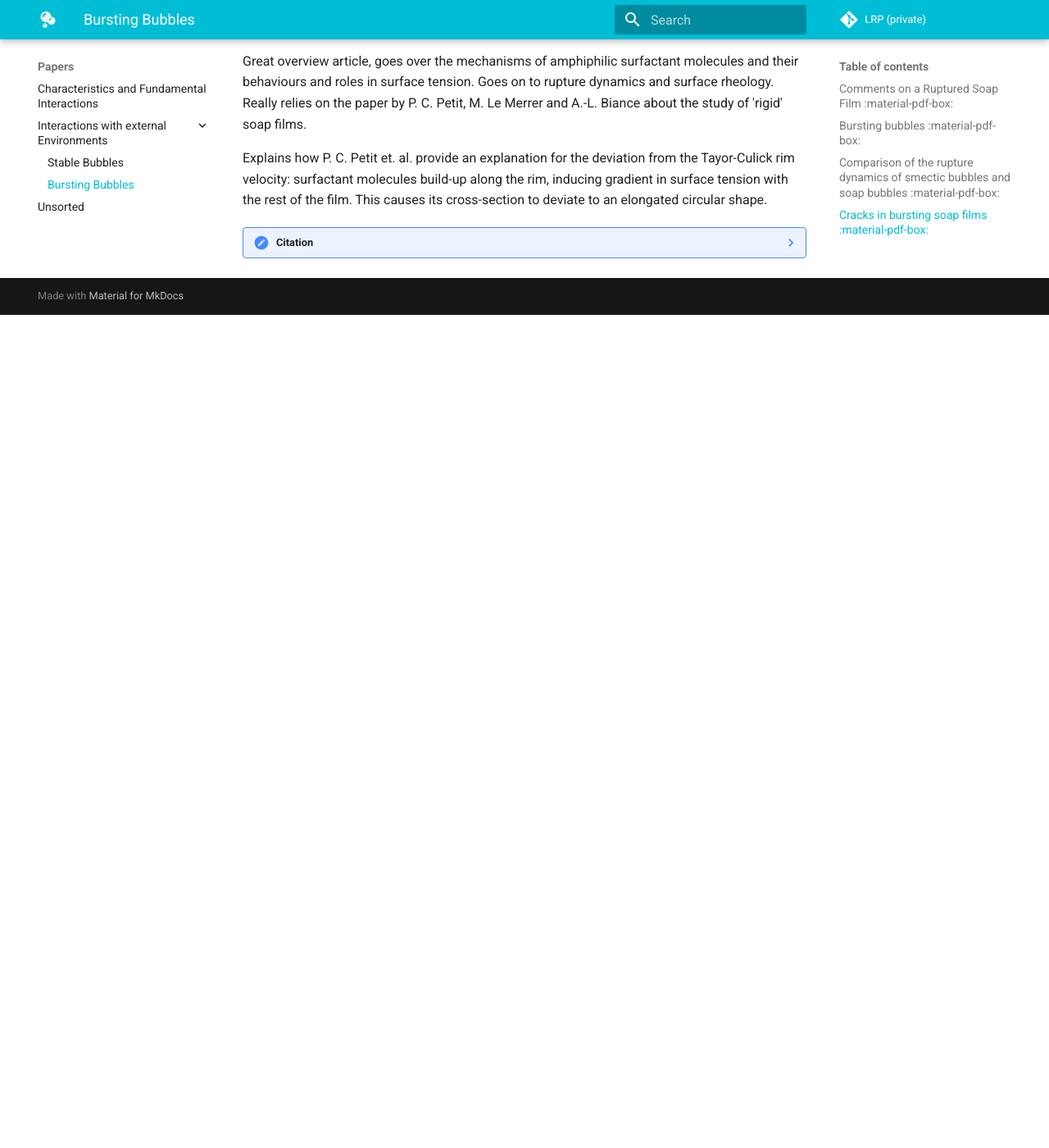
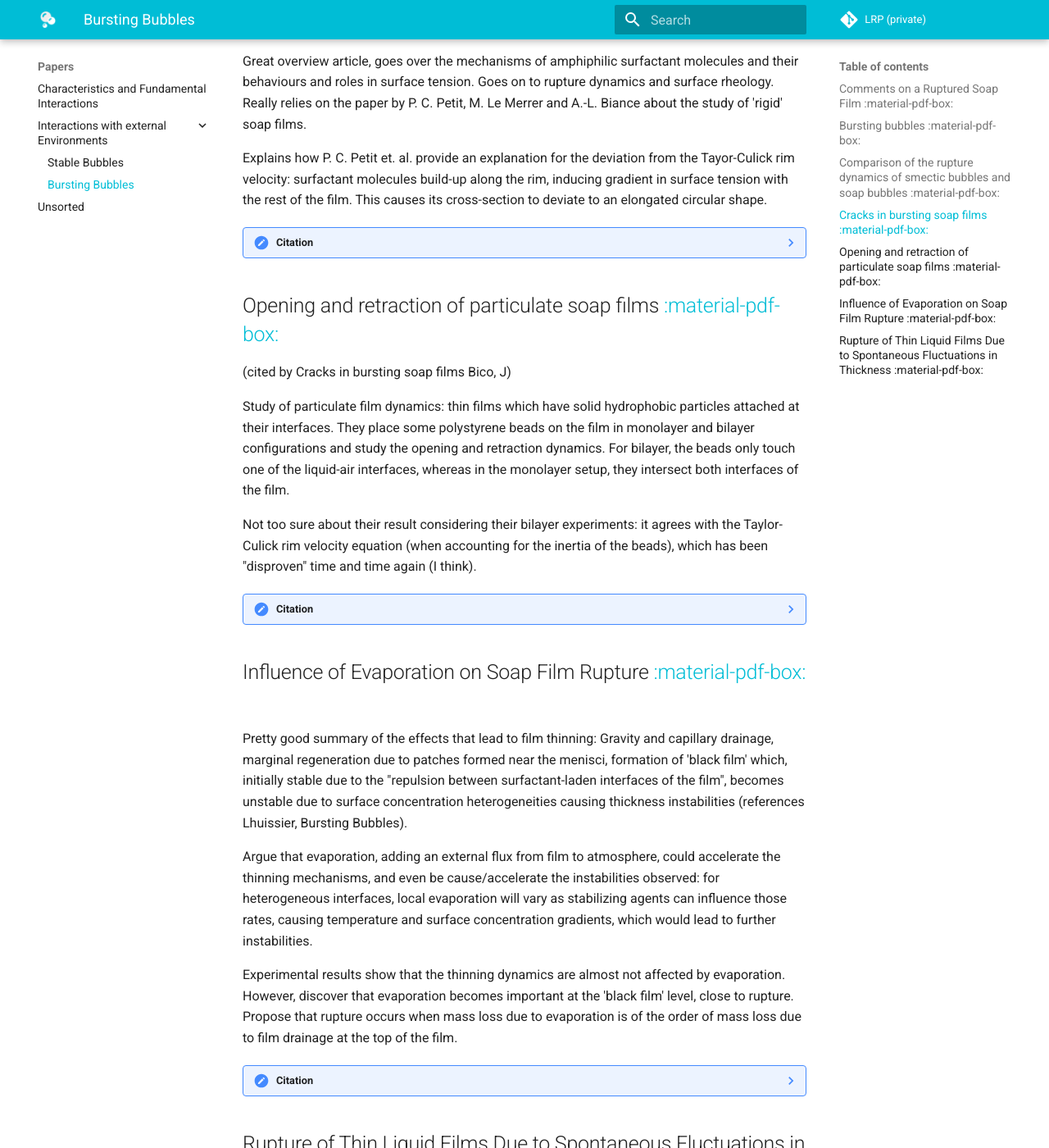
Before and after one commit to RabidSheep55/LRP, an MkDocs documentation site: the page built from Content/Interactions/BurstingBubbles.md, in a window 1280 px wide and 1400 px high, scrolled down 1444 px. Shown: the whole window at 82% size. Built offline with MkDocs 1.6.1 and Material for MkDocs 9.7.7, drawn with Linux system fonts in a browser that asks for light colours; comment, search, counter and statistics services are not loaded; before the commit the page ends 1828 px from its top, so only the background shows below that; some of the changed text lies outside the part shown.

Commit message:
add a lot of new papers and questions section

```diff
--- a/Content/Interactions/BurstingBubbles.md
+++ b/Content/Interactions/BurstingBubbles.md
@@ -44,3 +44,42 @@ Explains how P. C. Petit et. al. provide an explanation for the deviation from t
 
 ??? note "Citation"
     Bico J. Cracks in bursting soap films. J Fluid Mech [Internet]. 2015 Jul 30;778:1–4. Available from: http://dx.doi.org/10.1017/jfm.2015.376
+
+
+## Opening and retraction of particulate soap films [:material-pdf-box:](https://doi.org/10.1209/0295-5075/111/26001){:target="_blank"}
+
+(cited by Cracks in bursting soap films Bico, J)
+
+Study of particulate film dynamics: thin films which have solid hydrophobic particles attached at their interfaces. They place some polystyrene beads on the film in monolayer and bilayer configurations and study the opening and retraction dynamics. For bilayer, the beads only touch one of the liquid-air interfaces, whereas in the monolayer setup, they intersect both interfaces of the film.
+
+Not too sure about their result considering their bilayer experiments: it agrees with the Taylor-Culick rim velocity equation (when accounting for the inertia of the beads), which has been "disproven" time and time again (I think).
+
+??? note "Citation"
+    Timounay Y, Lorenceau E, Rouyer F. Opening and retraction of particulate soap films. EPL [Internet]. 2015 Jul 1;111(2):26001. Available from: http://dx.doi.org/10.1209/0295-5075/111/26001
+
+
+## Influence of Evaporation on Soap Film Rupture [:material-pdf-box:](http://dx.doi.org/10.1021/acs.langmuir.7b04235){:target="_blank"}
+
+Pretty good summary of the effects that lead to film thinning: Gravity and capillary drainage, marginal regeneration due to patches formed near the menisci, formation of 'black film' which, initially stable due to the "repulsion between surfactant-laden interfaces of the film", becomes unstable due to surface concentration heterogeneities causing thickness instabilities (references Lhuissier, Bursting Bubbles).
+
+Argue that evaporation, adding an external flux from film to atmosphere, could accelerate the thinning mechanisms, and even be cause/accelerate the instabilities observed: for heterogeneous interfaces, local evaporation will vary as stabilizing agents can influence those rates, causing temperature and surface concentration gradients, which would lead to further instabilities.
+
+Experimental results show that the thinning dynamics are almost not affected by evaporation. However, discover that evaporation becomes important at the 'black film' level, close to rupture. Propose that rupture occurs when mass loss due to evaporation is of the order of mass loss due to film drainage at the top of the film.
+
+??? note "Citation"
+    Champougny L, Miguet J, Henaff R, Restagno F, Boulogne F, Rio E. Influence of Evaporation on Soap Film Rupture. Langmuir [Internet]. 2018 Mar 2;34(10):3221–7. Available from: http://dx.doi.org/10.1021/acs.langmuir.7b04235
+
+
+## Rupture of Thin Liquid Films Due to Spontaneous Fluctuations in Thickness [:material-pdf-box:](http://doi.org/10.1021/ja01014a015){:target="_blank"}
+*(seems like a cornerstone paper, been cited a lot)*
+
+> black soap films — black, because interference between light reflected from the front side and that reflected from the back side leads to nearly complete extinction of the reflected light
+
+Talks about thin soap films as having rough surfaces; if the corrugations have a wavelength larger than a critical value, they will grow spontaneously and cause the film to rupture. Surface tension acts against the thickness variations, whereas "Van der Waals" forces will act to move particles from thinner areas towards thicker, accentuating thickness variations. This paper poses that if the decrease in van der Waals energy more than compensates the increase in surface Gibbs energy (the corrugated film has a larger surface area, therefore more surface energy), then the deformation would spontaneously grow and lead to either a full rupture, or stabilisation to 'black film'.
+
+*Note: This reminds me of the Rayleigh-Taylor instabilities, the growth of an instability due to a density gradient.*
+
+Need to find out how right they were... What do more recent papers say about this one??
+
+??? note "Citation"
+    Vrij A, Overbeek JThG. Rupture of thin liquid films due to spontaneous fluctuations in thickness. J Am Chem Soc [Internet]. 1968 Jun;90(12):3074–8. Available from: http://dx.doi.org/10.1021/ja01014a015
```
Also changed, not shown: Content/Characteristics/Characteristics.md (+14 -0 lines), Content/Notes.md (+26 -16 lines), Content/UnsortedPapers.md (+1 -1 lines).
